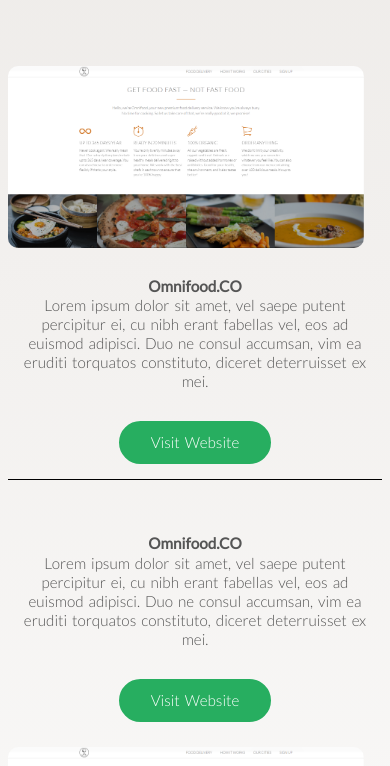
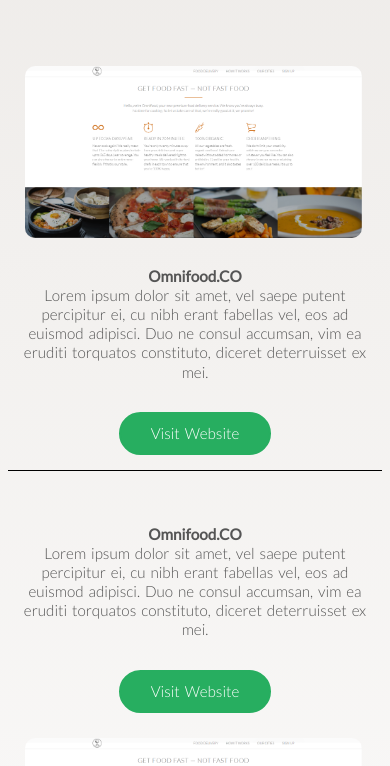
Before and after one commit to Robbie08/portfolio_robert, a website: page index.html in a window 390 px wide. Shown: the part 2377-3143 px from the top of the page. Drawn offline with nearby package versions, Linux system fonts and the light colour scheme; files whose address does not match are found by name.

Commit message:
Update for smaller phones

```diff
--- a/resources/css/queries.css
+++ b/resources/css/queries.css
@@ -183,3 +183,16 @@
     }
 
 }
+
+@media only screen and (max-width: 392px){
+    .footer-nav {
+        font-size: 75%;
+
+    }
+
+    .web-photo img {
+        margin-left:7%;
+        width: 90%;
+
+    }
+}
```
